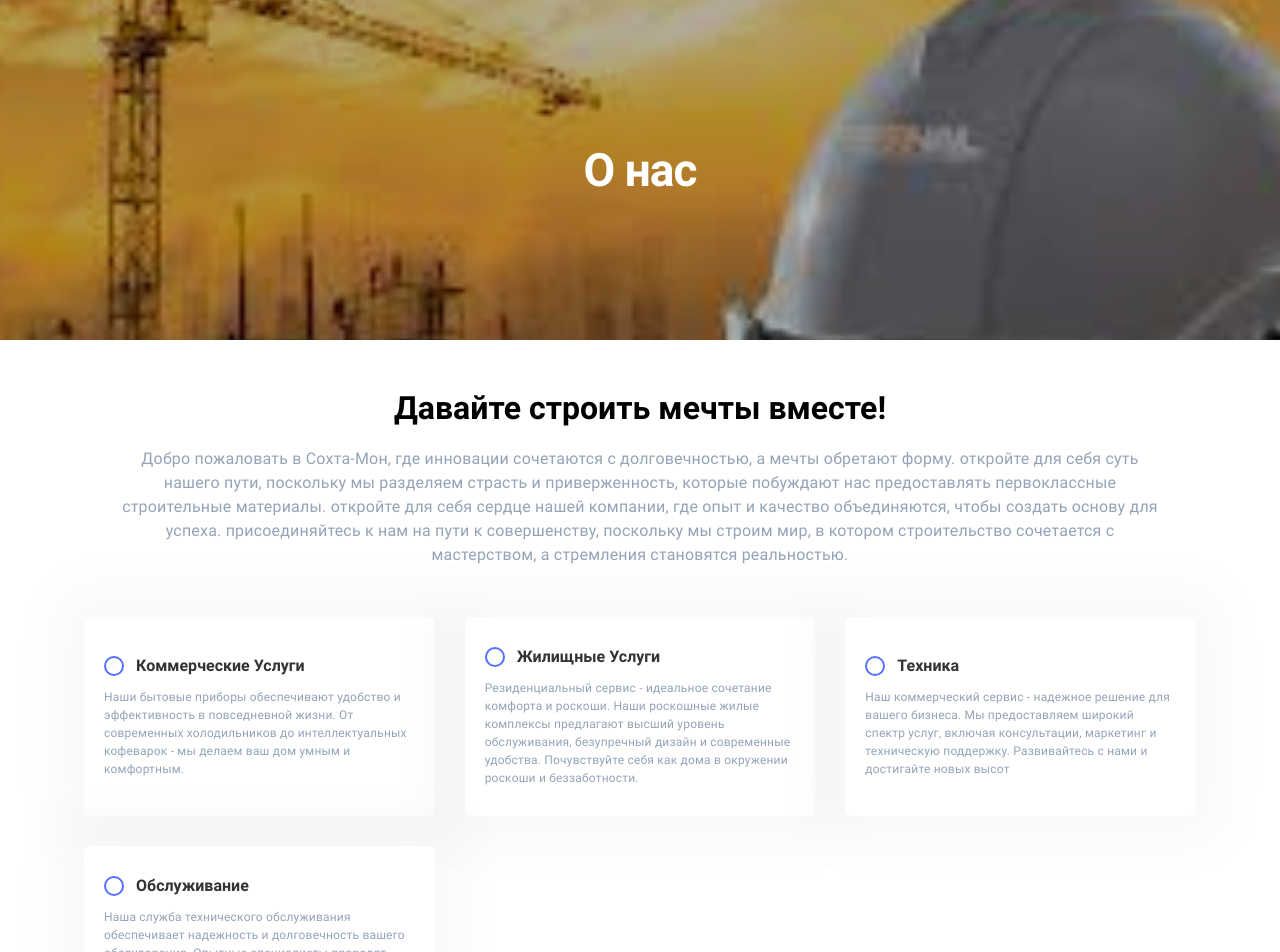
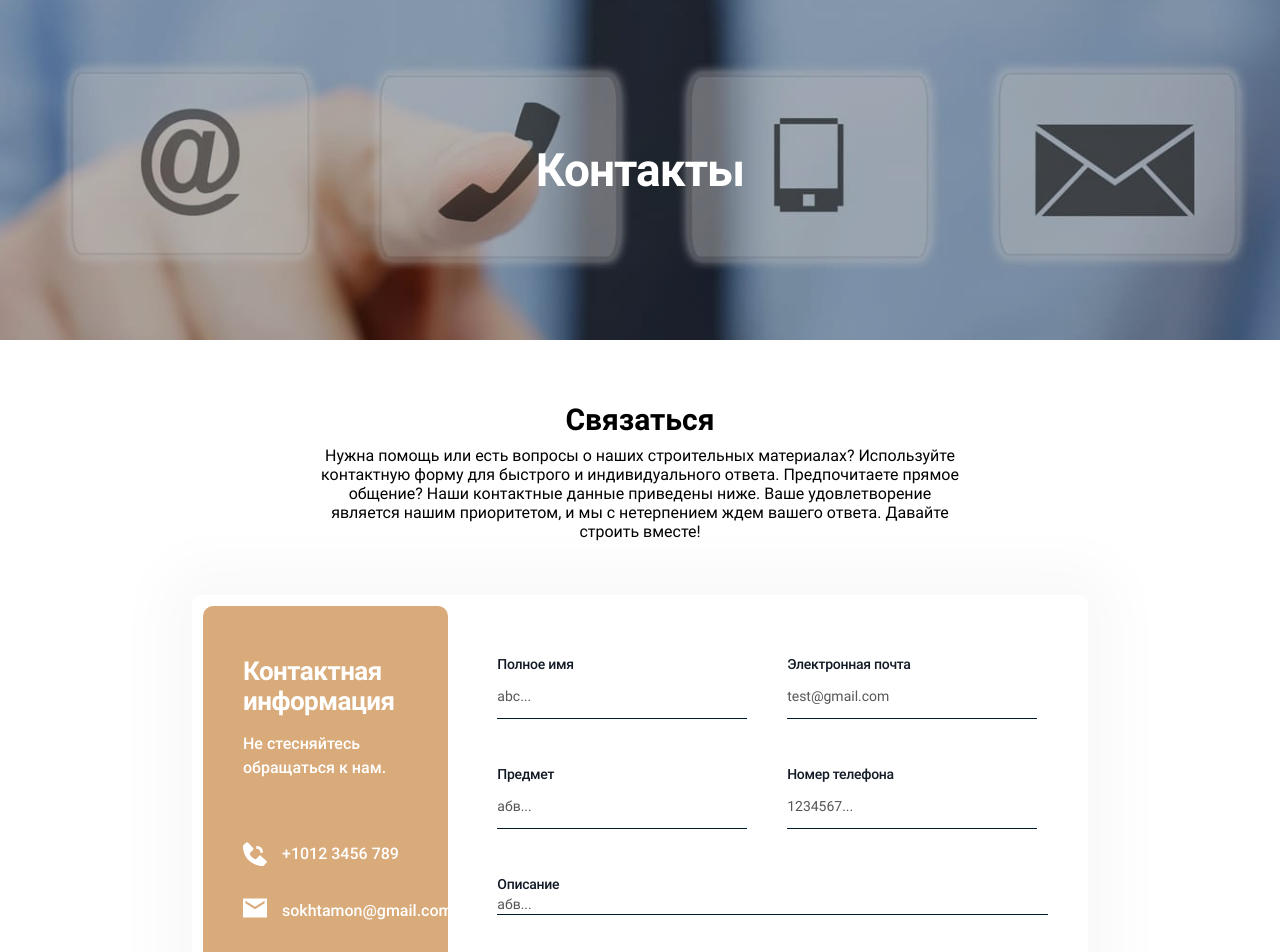
Before and after one commit to shahzaib65/sokhtamon-frontend, a React (Create React App) app: page /contact in a window 1280 px wide. Shown: the top 952 px of the page. Built offline with nearby package versions, Linux system fonts and the light colour scheme.

Commit message:
Edited Contact us page

```diff
--- a/src/App.js
+++ b/src/App.js
@@ -12,7 +12,7 @@ import AboutUs from './AboutUs';
 function App() {
   return (
     <div className="App">
-    <AboutUs/>
+    <Contact/>
 
     {/* <Router>
     <NavBar/>
--- a/src/ContactUs/Contact.js
+++ b/src/ContactUs/Contact.js
@@ -24,7 +24,7 @@ const Contact = () => {
             className="absolute h-max inset-[0] justify-center m-auto sm:text-[40px] xs:text-[20px] md:text-[46px] text-[50px] text-center text-white-A700 tracking-[-1.00px] w-max"
             size="txtRobotoRomanBold50"
           >
-            Contact Us
+            Контакты
           </Text>
         </div>
 
@@ -32,11 +32,11 @@ const Contact = () => {
           className="mt-[62px] md:text-3xl sm:text-[28px] text-[32px] text-black-900 text-center"
           size="txtRobotoBold32"
         >
-          Get In Touch
+          Связаться
         </Text>
 
         <Text className=" mt-2 w-[50%] text-center">
-        Need assistance or have questions about our construction materials? Use the contact form for a quick and tailored response. Prefer direct communication? Find our contact details below. Your satisfaction is our priority, and we look forward to hearing from you. Let's build together!
+        Нужна помощь или есть вопросы о наших строительных материалах? Используйте контактную форму для быстрого и индивидуального ответа. Предпочитаете прямое общение? Наши контактные данные приведены ниже. Ваше удовлетворение является нашим приоритетом, и мы с нетерпением ждем вашего ответа. Давайте строить вместе!
         </Text>
 
         <div className=" flex bg-white-A700 justify-start items-center lg:w-[70%] xs:w-full mt-[54px] mx-20 p-[11px] rounded-[10px] shadow-bs">
@@ -47,13 +47,13 @@ const Contact = () => {
                   className="2xl:text-2xl xs:text-[22px] lg:text-[26px] text-white-A700 tracking-[-0.52px]"
                   size="txtRobotoRomanBold26"
                 >
-                  Contact Information
+                  Контактная информация
                 </Text>
                 <Text
                   className="mt-4 text-base text-white-A700"
                   size="txtRobotoRomanMedium16"
                 >
-                  Feel free to contact with us.
+                  Не стесняйтесь обращаться к нам.
                 </Text>
                 <div className="flex flex-row gap-[15px] items-start justify-start mt-[62px] w-[35%] md:w-full">
                   <img className="h-6 w-6" src={call} alt="bxsphonecall" />
@@ -70,7 +70,7 @@ const Contact = () => {
                     className="mt-[3px] text-base text-white-A700"
                     size="txtRobotoRomanMedium16"
                   >
-                    demo@gmail.com
+                    sokhtamon@gmail.com
                   </Text>
                 </div>
                 <div className="flex flex-row gap-[15px] items-start justify-start mt-[30px] w-[73%] md:w-full">
@@ -83,8 +83,7 @@ const Contact = () => {
                     className="text-base text-white-A700 w-[89%] sm:w-full"
                     size="txtRobotoRomanMedium16"
                   >
-                    132 Dartmouth Street Boston, Massachusetts 02156 United
-                    States
+                    Адрес:
                   </Text>
                 </div>
 
@@ -116,7 +115,7 @@ const Contact = () => {
                     className="text-gray-900 text-sm tracking-[-0.28px] w-auto"
                     size="txtRobotoRomanMedium14Gray90003"
                   >
-                    Full Name
+                   Полное имя
                   </Text>
                   <input
                     name="yournameone"
@@ -132,12 +131,12 @@ const Contact = () => {
                     className="text-gray-900 text-sm tracking-[-0.28px] lg:mt-0 w-auto xs:mt-[25px]"
                     size="txtRobotoRomanMedium14Gray90003"
                   >
-                    Email
+                   Электронная почта
                   </Text>
 
                   <input
                     name="yournameone"
-                    placeholder="abc..."
+                    placeholder="test@gmail.com"
                     className="p-0 outline-none placeholder:text-gray-700 text-left text-sm w-full"
                     wrapClassName="w-full"
                   ></input>
@@ -151,11 +150,11 @@ const Contact = () => {
                     className="text-gray-900 text-sm tracking-[-0.28px] w-auto"
                     size="txtRobotoRomanMedium14Gray90003"
                   >
-                    Subject
+                    Предмет
                   </Text>
                   <input
                     name="yournameone"
-                    placeholder="abc..."
+                    placeholder="абв..."
                     className="p-0 outline-none placeholder:text-gray-700 text-left text-sm w-full"
                     wrapClassName="w-full"
                   ></input>
@@ -167,12 +166,12 @@ const Contact = () => {
                     className="text-gray-900 text-sm tracking-[-0.28px] lg:mt-0 w-auto xs:mt-[25px]"
                     size="txtRobotoRomanMedium14Gray90003"
                   >
-                    Phone Number
+                    Номер телефона
                   </Text>
 
                   <input
                     name="yournameone"
-                    placeholder="abc..."
+                    placeholder="1234567..."
                     className="p-0 outline-none placeholder:text-gray-700 text-left text-sm w-full"
                     wrapClassName="w-full"
                   ></input>
@@ -185,11 +184,11 @@ const Contact = () => {
                   className="text-gray-900 text-sm tracking-[-0.28px] w-auto"
                   size="txtRobotoRomanMedium14Gray90003"
                 >
-                  Description
+                  Описание
                 </Text>
                 <input
                   name="yournameone"
-                  placeholder="abc..."
+                  placeholder="абв..."
                   className="p-0 outline-none placeholder:text-gray-700 text-left text-sm w-full"
                   wrapClassName="w-full"
                 ></input>
@@ -202,7 +201,7 @@ const Contact = () => {
                   shape="round"
                   size="md"
                 >
-                  Send Message
+                  Отправить сообщение
                 </Button>
               </div>
             </div>
```
